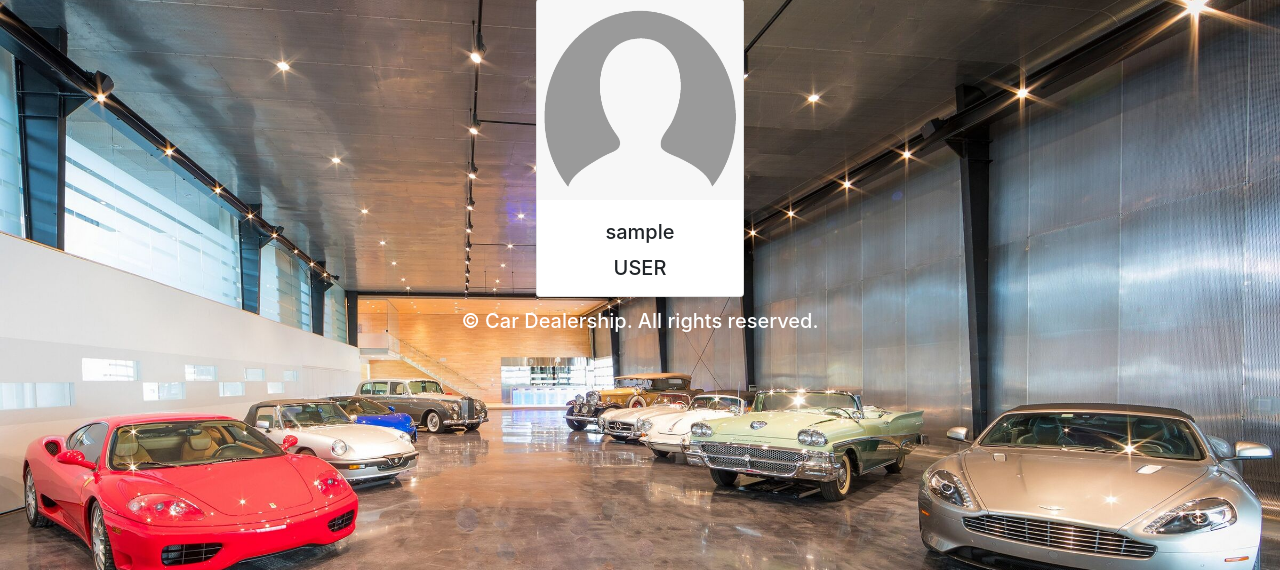
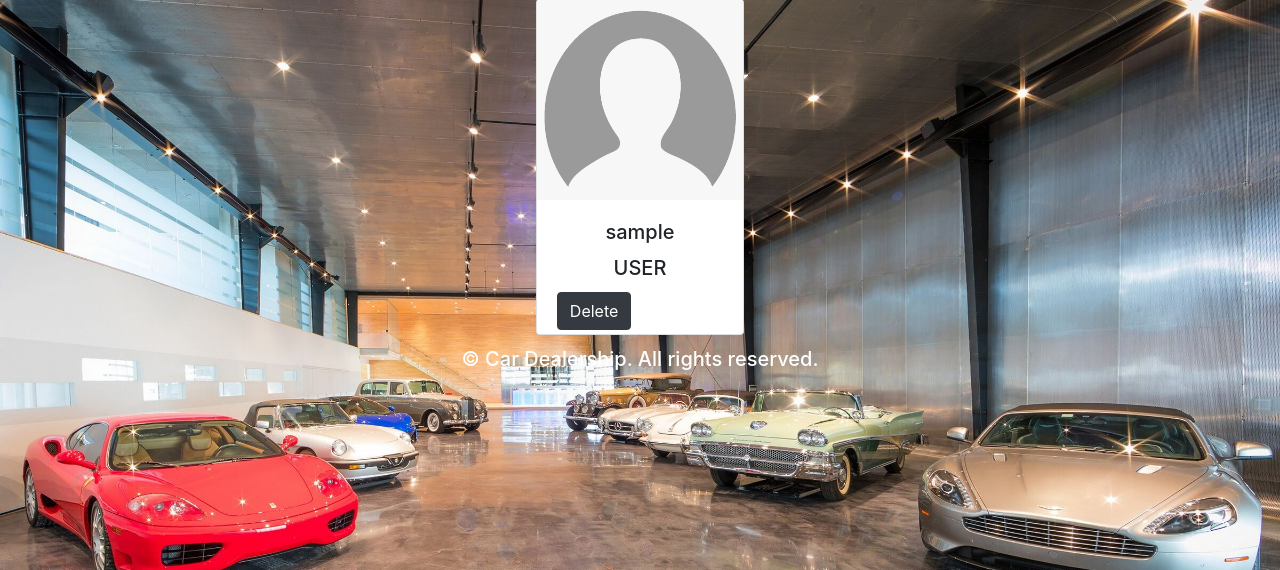
Before and after one commit to st-zlatanov/Car-Dealership, a Spring app: page /view-users in a window 1280 px wide. Shown: the part 69-639 px from the top of the page. Run offline with Thymeleaf, Linux system fonts and the light colour scheme; the template is opened without the code that fills it: most values are stand-ins (such as "Sample title", 1, 10 or a date in 2020); data that the repository does not hold is empty; some of the project's set-up classes (security, data sources, template engines, error pages and the like) are left out, and stand-ins take their place.

Commit message:
added delete user and part func

```diff
--- a/finalProjectForDefense/src/main/java/com/softuni/service/UserService.java
+++ b/finalProjectForDefense/src/main/java/com/softuni/service/UserService.java
@@ -23,4 +23,6 @@ public interface UserService extends UserDetailsService {
     List<User> findAllUsers();
 
     List<Offer> getAllOffersOfUser(String id);
+
+    void delete(String id);
 }
--- a/finalProjectForDefense/src/main/java/com/softuni/service/impl/UserServiceImpl.java
+++ b/finalProjectForDefense/src/main/java/com/softuni/service/impl/UserServiceImpl.java
@@ -108,6 +108,11 @@ public class UserServiceImpl implements UserService {
 
     }
 
+    @Override
+    public void delete(String id) {
+        this.userRepository.deleteById(id);
+    }
+
 
     @Override
     public UserDetails loadUserByUsername(String s) throws UsernameNotFoundException {
--- a/finalProjectForDefense/src/main/java/com/softuni/web/OfferController.java
+++ b/finalProjectForDefense/src/main/java/com/softuni/web/OfferController.java
@@ -72,7 +72,6 @@ public class OfferController {
     public ModelAndView view(ModelAndView modelAndView, Model model){
 
         modelAndView.addObject("offers", this.offerService.getAllOffersForUser(this.authenticatedUserService.getUsername()));
-
         modelAndView.setViewName("offers-view");
 
         return modelAndView;
--- a/finalProjectForDefense/src/main/java/com/softuni/web/PartController.java
+++ b/finalProjectForDefense/src/main/java/com/softuni/web/PartController.java
@@ -6,6 +6,7 @@ import com.softuni.model.service.PartServiceModel;
 import com.softuni.model.service.VehicleServiceModel;
 import com.softuni.service.PartService;
 import com.softuni.web.annotation.PageTitle;
+import org.dom4j.rule.Mode;
 import org.modelmapper.ModelMapper;
 import org.springframework.stereotype.Controller;
 import org.springframework.ui.Model;
@@ -57,8 +58,9 @@ public class PartController {
     }
 
     @GetMapping("/buy/{id}")
-    public String delete(@PathVariable("id")String id){
+    public ModelAndView delete(ModelAndView modelAndView,@PathVariable("id")String id){
         this.partService.delete(id);
-        return "redirect:/";
+        modelAndView.setViewName("home");
+        return modelAndView;
     }
 }
--- a/finalProjectForDefense/src/main/java/com/softuni/web/RolesController.java
+++ b/finalProjectForDefense/src/main/java/com/softuni/web/RolesController.java
@@ -32,7 +32,7 @@ public class RolesController {
     @GetMapping("/add")
     @PageTitle("Roles Manager")
     @PreAuthorize(value = "hasAuthority('ADMIN')")
-    public ModelAndView add(ModelAndView modelAndView, Principal principal, Model model){
+    public ModelAndView add(ModelAndView modelAndView, Principal principal){
         if (principal == null) {
             modelAndView.setViewName("index");
         } else {
--- a/finalProjectForDefense/src/main/resources/templates/profile.html
+++ b/finalProjectForDefense/src/main/resources/templates/profile.html
@@ -13,14 +13,14 @@
     <div th:object="${model}" class="container bg-blur rounded mt-5 ">
         <th:block th:if="${admin}">
             <div class="col-xl-4 col-lg-4 col-md-12 mx-auto mb-4">
-                <img src="/static/img/admin.gif" width="100%">
+                <img src="/img/admin.gif" width="100%">
             </div>
             <h3 th:text="|Username: ${session.username}|"></h3>
             <h3>Authority: Admin</h3>
         </th:block>
         <th:block th:unless="${admin}">
             <div class="col-xl-4 col-lg-4 col-md-12 mx-auto mb-4">
-                <img src="/static/img/user.png" width="100%">
+                <img src="/img/user.png" width="100%">
             </div>
             <h3 th:text="|Username: ${session.username}|"></h3>
             <h3>Authority: User</h3>
--- a/finalProjectForDefense/src/main/resources/templates/view-users.html
+++ b/finalProjectForDefense/src/main/resources/templates/view-users.html
@@ -25,6 +25,8 @@
                     <h5 class="card-title text-center" th:text="*{username}"></h5>
                     <h5 th:if="*{getAuthorities().size()>1}" class="card-title text-center">ADMIN</h5>
                     <h5 th:unless="*{getAuthorities().size()>1}" class="card-title text-center">USER</h5>
+                    <a th:unless="*{getAuthorities().size()>1}" th:text="Delete" th:href="@{/users/delete/{id}(id = *{id})}" class="btn btn-dark"></a>
+
                 </div>
 
             </div>
```
Also changed, not shown: finalProjectForDefense/src/main/java/com/softuni/web/UserController.java (+9 -4 lines).
